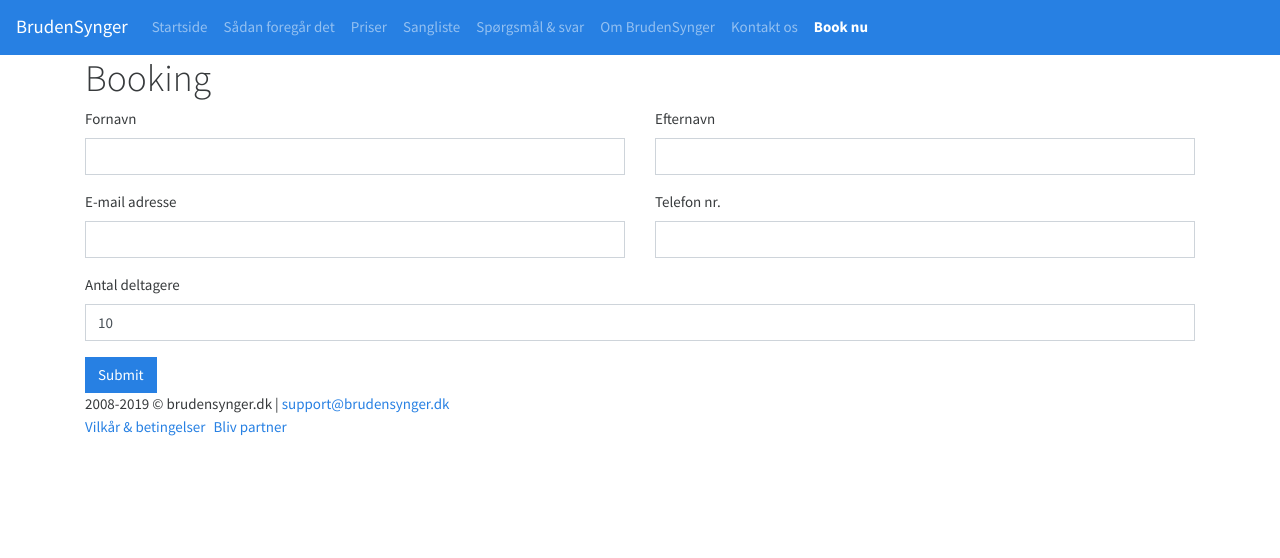
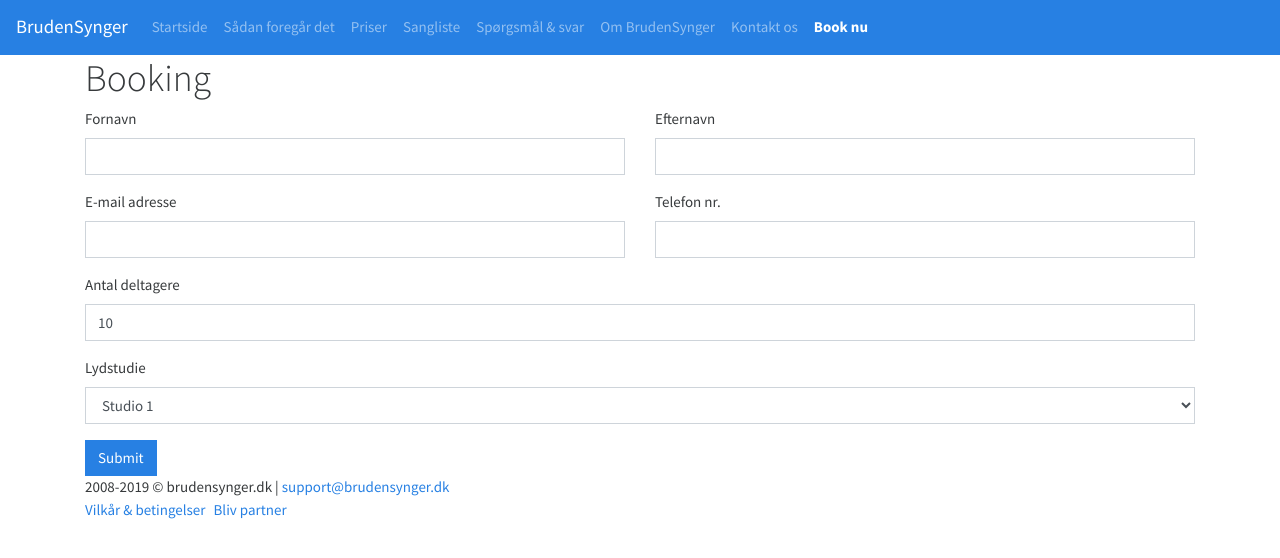
Before and after one commit to hjemmesidekongen/brudensynger.client, a Next.js app: page /booking in a window 1280 px wide. Shown: the top 558 px of the page. Built offline with nearby package versions, Linux system fonts and the light colour scheme.

Commit message:
Test studios

```diff
--- a/components/BookingForm.js
+++ b/components/BookingForm.js
@@ -1,4 +1,5 @@
 import React from 'react';
+import PropTypes from 'prop-types';
 import { Formik, Form, Field } from 'formik';
 import * as Yup from 'yup';
 
@@ -22,9 +23,10 @@ const ValidationSchema = Yup.object().shape({
     .min(1, 'Minimum 1 deltager')
     .max(30, 'Maksimum 30 deltagere')
     .required('Påkrævet'),
+  studio: Yup.number().required('Påkrævet'),
 });
 
-const BookingForm = () => {
+const BookingForm = ({ studios, selectedStudio }) => {
   return (
     <Formik
       initialValues={{
@@ -33,6 +35,7 @@ const BookingForm = () => {
         email: '',
         phone: '',
         participants: 10,
+        studio: selectedStudio || '',
       }}
       validationSchema={ValidationSchema}
       onSubmit={values => {
@@ -146,6 +149,38 @@ const BookingForm = () => {
             ) : null}
           </div>
 
+          <div
+            className={selectedStudio ? 'form-group d-none' : 'form-group'}
+            data-testid="studio-wrapper"
+          >
+            <label htmlFor="studio">Lydstudie</label>
+            <Field
+              as="select"
+              name="studio"
+              id="studio"
+              className={
+                errors.studio && touched.studio ? 'form-control is-invalid' : 'form-control'
+              }
+              placeholder="Vælg studie"
+              data-testid="select-studio"
+            >
+              {studios.map(studio => (
+                <option
+                  key={`studio-${studio.id}`}
+                  value={studio.id}
+                  data-testid="select-option-studio"
+                >
+                  {studio.name}
+                </option>
+              ))}
+            </Field>
+            {errors.studio && touched.studio ? (
+              <div className="invalid-feedback" data-testid="error-studio">
+                {errors.studio}
+              </div>
+            ) : null}
+          </div>
+
           <button type="submit" className="btn btn-primary" data-testid="form-submit">
             Submit
           </button>
@@ -155,4 +190,18 @@ const BookingForm = () => {
   );
 };
 
+BookingForm.defaultProps = {
+  selectedStudio: null,
+};
+
+BookingForm.propTypes = {
+  selectedStudio: PropTypes.number,
+  studios: PropTypes.arrayOf(
+    PropTypes.shape({
+      id: PropTypes.number.isRequired,
+      name: PropTypes.string.isRequired,
+    }),
+  ).isRequired,
+};
+
 export default BookingForm;
--- a/pages/booking.js
+++ b/pages/booking.js
@@ -11,7 +11,7 @@ const Booking = () => {
         <title>Booking</title>
       </Head>
       <h1>Booking</h1>
-      <BookingForm />
+      <BookingForm studios={[{ id: 1, name: 'Studio 1' }, { id: 2, name: 'Studio 2' }]} />
     </Layout>
   );
 };
```
Also changed, not shown: 1 other file (tests, documents, lock files or other folders).
